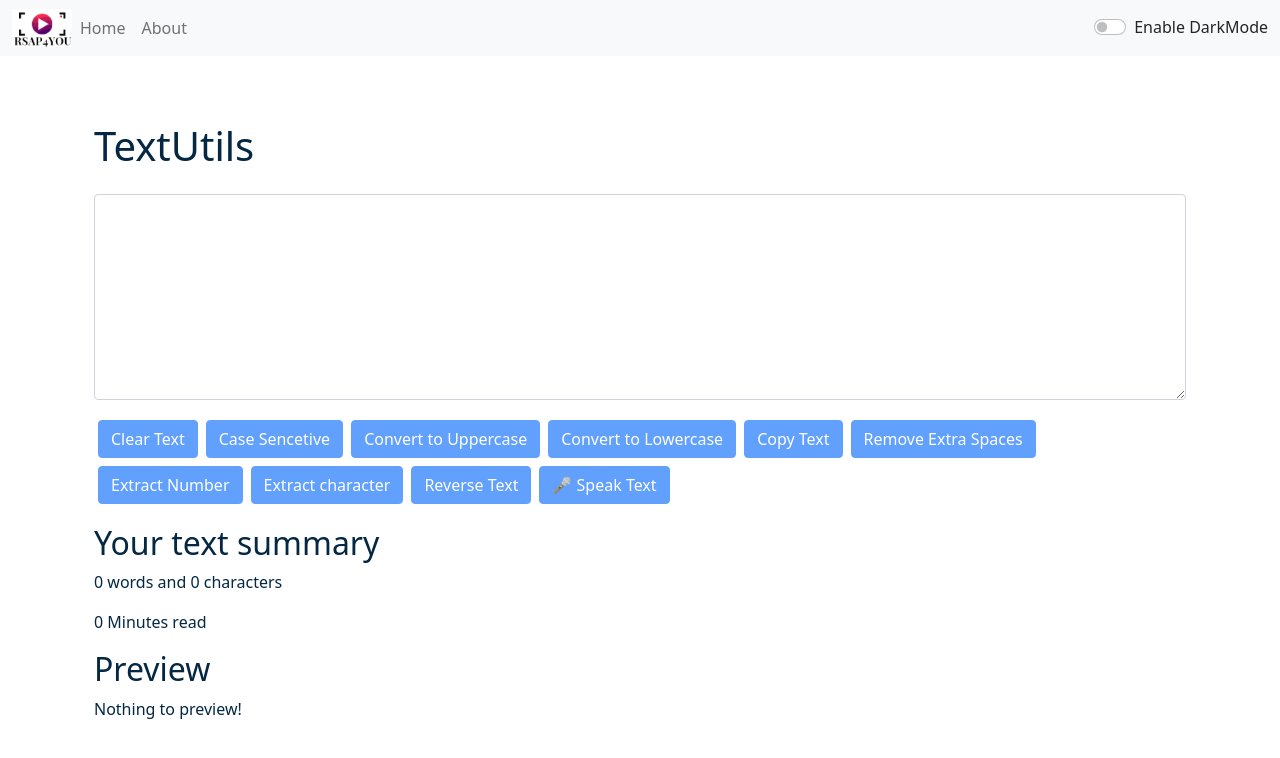
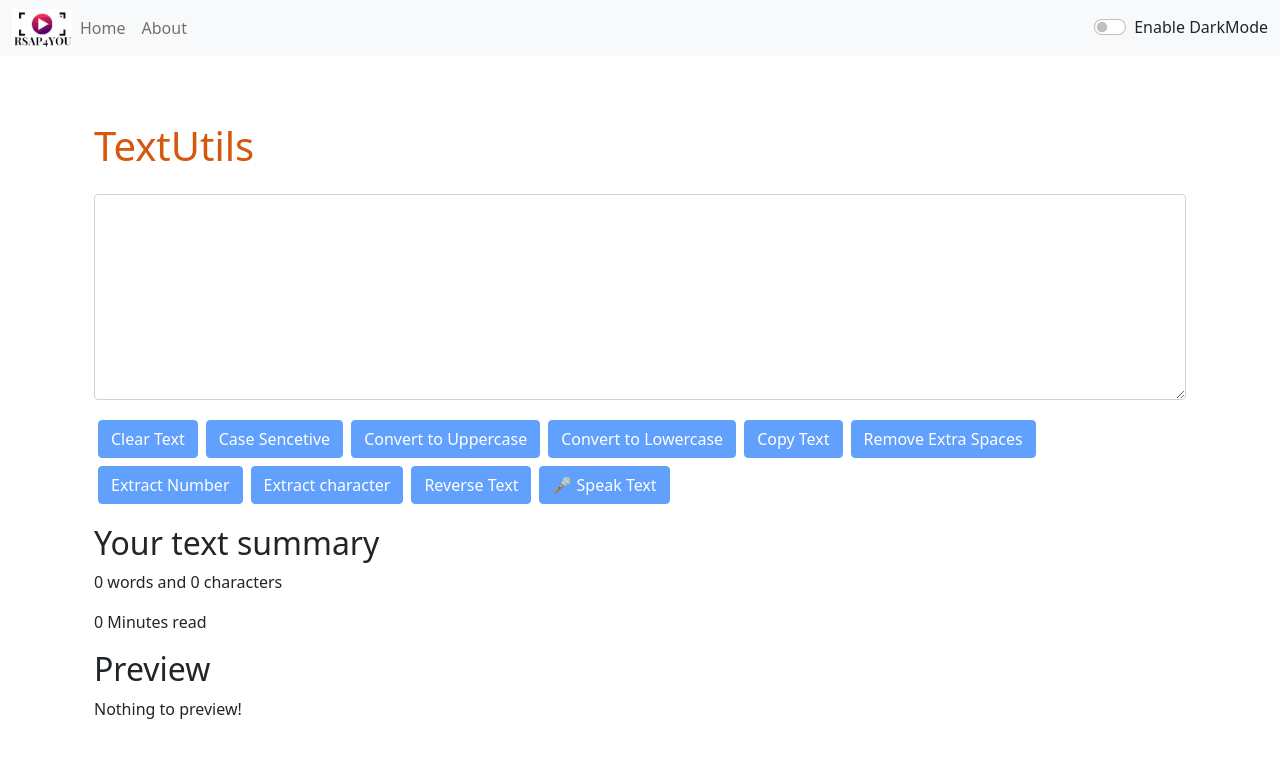
Before and after one commit to rsap4you/textUtil, a React (Create React App) app: page / in a window 1280 px wide. Shown: the top 758 px of the page. Built offline with nearby package versions, Linux system fonts and the light colour scheme.

Commit message:
First commit

```diff
--- a/src/App.css
+++ b/src/App.css
@@ -21,7 +21,7 @@
   align-items: center;
   justify-content: center;
   font-size: calc(10px + 2vmin);
-  color: rgb(92, 75, 248);
+  color: rgb(31, 14, 190);
 }
 
 .App-link {
@@ -40,3 +40,7 @@
 .blank{
   color: rgb(8, 246, 135);
 }
+
+#button{
+  background-color: #0694bb;
+}
--- a/src/components/TextForm.js
+++ b/src/components/TextForm.js
@@ -1,5 +1,5 @@
 import React, {useState} from 'react'
-
+import '../App.css';
 
 export default function TextForm(props) {
     const handleUpClick1 = ()=>{
@@ -43,7 +43,7 @@ export default function TextForm(props) {
     }
 
     const handlenumber = () => {
-        let newText = text.split(/[ 0-9]+/);
+        let newText = text.split(/[0-9]+/);
         setText(newText.join(""));
         props.showAlert("Extract Number!", "success");
     }
@@ -90,7 +90,7 @@ const handleCapitalizeWordClick = () => {
     return (
         <>
 
-        <div className="container" style={{color: props.mode==='dark'?'white':'#042743'}}>
+        <div className="container" style={{color: props.mode==='dark'?'white':'rgb(213 88 14)'}}>
             <h1 className='mb-4'>{props.heading}</h1>
             <div className="mb-3">
             <textarea className="form-control" value={text} onChange={handleOnChange1} style={{backgroundColor: props.mode==='dark'?'#13466e':'white', color: props.mode==='dark'?'white':'#042743'}} id="myBox" rows="8"></textarea>
@@ -108,7 +108,7 @@ const handleCapitalizeWordClick = () => {
             <button disabled={text.length===0} className="btn btn-primary mx-1 my-1" onClick={handleReverse}>Reverse Text</button>
             <button disabled={text.length===0} className="btn btn-primary mx-1 my-1" onClick={textToSpeech}>&#127908; Speak Text </button>
         </div>
-        <div className="container my-3" style={{color: props.mode==='dark'?'white':'#042743'}}>
+        <div className="container my-3" style={{color: props.mode==='dark'?'white':'#0  42743'}}>
             <h2>Your text summary</h2>
             <p>{text.split(/\s+/).filter((element)=>{return element.length!==0}).length} words and {text.length} characters</p>
             <p>{0.008 *  text.split(/\s+/).filter((element)=>{return element.length!==0}).length} Minutes read</p>
--- a/src/components/footer.js
+++ b/src/components/footer.js
@@ -21,8 +21,6 @@ const Footer = () => {
           name: <img src={logo} alt="Logo" />
 
         },
-
-
       ],
     },
     {
@@ -64,6 +62,16 @@ const Footer = () => {
 
       ],
     },
+    {
+        title: "picture 5",
+      resources: [
+        {
+            name: <img src={logo4} width="100%" height="65%" alt="" />
+
+          },
+
+      ],
+    },
   ];
 
   return (
```
